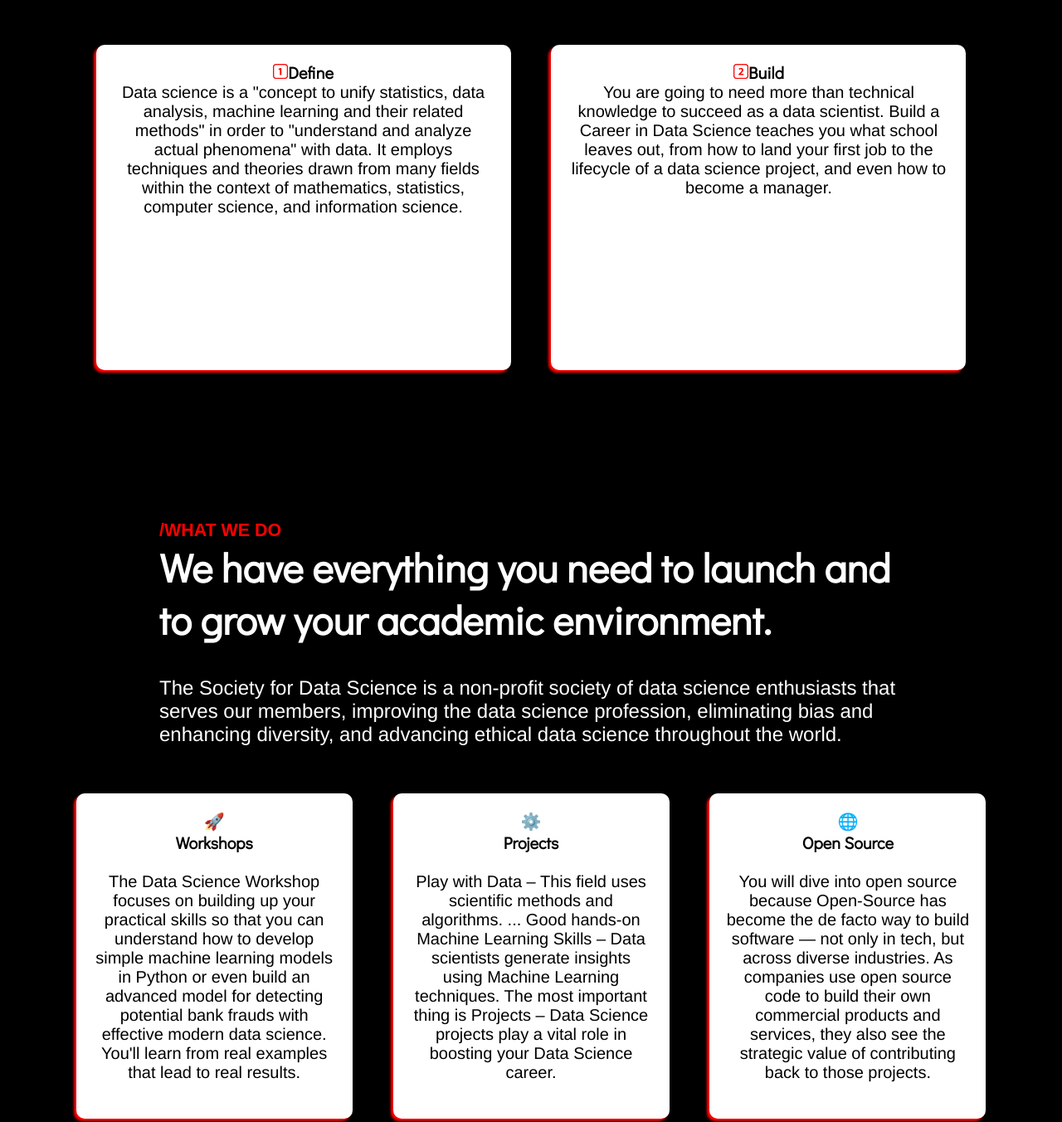
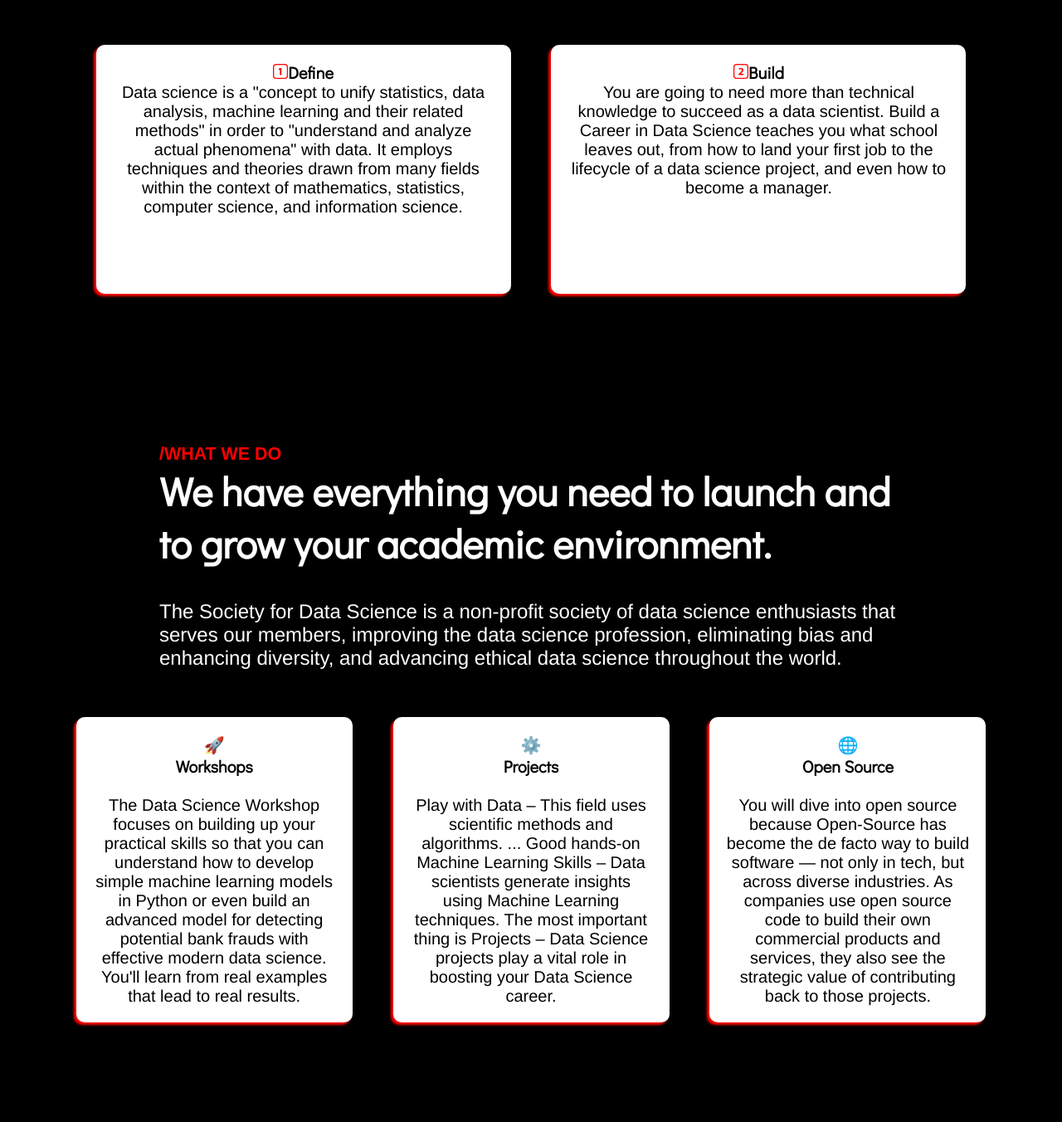
Before and after one commit to Amritashh-Krishna/SDSAbout, a plain HTML site: page index.html in a window 1280 px wide. Shown: the part 1385-2737 px from the top of the page at 83% size. Drawn offline with nearby package versions, Linux system fonts and the light colour scheme; a script that the page names is missing.

Commit message:
Update index.html

```diff
--- a/index.html
+++ b/index.html
@@ -63,14 +63,14 @@
         students of all levels and backgrounds can dive into the world of data science.</p>
     <br>
     <center><div>
-    <section class="testimonial" style="max-width:500px; color: black; font-size: 1.25rem; min-height: 49vh;">
+    <section class="testimonial" style="max-width:500px; color: black; font-size: 1.25rem; ">
         <h4 style=" font-family: 'Didact Gothic';"><img src="1.png" alt="2"  width="18px" height="18px">Define</h4>
         <p style=" font-family: 'Arimo';">Data science is a "concept to unify statistics, data analysis, machine learning and their
             related methods" in order to "understand and analyze actual phenomena" with data. It employs
             techniques and theories drawn from many fields within the context of mathematics, statistics,
             computer science, and information science.<br></p>
     </section>
-    <section class="testimonial" style="max-width: 500px; color: black; font-size: 1.25rem; min-height: 49vh;">
+    <section class="testimonial" style="max-width: 500px; color: black; font-size: 1.25rem; ">
         <h4 style=" font-family: 'Didact Gothic';"><img src="2.png" alt="2" width="18px" height="18px">Build</h4>
         <p style=" font-family: 'Arimo';">You are going to need more than technical knowledge to succeed as a data scientist. Build a
             Career in Data Science teaches you what school leaves out, from how to land your first job
@@ -86,21 +86,21 @@
         advancing ethical data science throughout the world.</p>
         <br>
     <center>
-    <section class="testimonial" style="max-width: 333px; color: black;  font-size: 1.25rem;min-height: 49vh;">
+    <section class="testimonial" style="max-width: 333px; color: black;  font-size: 1.25rem;">
         <h4 style="font-family: 'Didact Gothic';" ;>🚀<br>Workshops</h4><br>
         <p style="font-family: 'Arimo';">The Data Science Workshop focuses on building up your practical skills so that you can
             understand how to develop simple machine learning models in Python or even build an advanced
             model for detecting potential bank frauds with effective modern data science. You'll learn
             from real examples that lead to real results.</p>
     </section>
-    <section class="testimonial" style="max-width: 333px; color: black;  font-size: 1.25rem;min-height: 49vh;">
+    <section class="testimonial" style="max-width: 333px; color: black;  font-size: 1.25rem;">
         <h4 style="font-family: 'Didact Gothic';" >⚙️<br>Projects</h4><br>
         <p style="font-family: 'Arimo';">Play with Data – This field uses scientific methods and algorithms. ... Good hands-on Machine
             Learning Skills – Data scientists generate insights using Machine Learning techniques. The
             most important thing is Projects – Data Science projects play a vital role in boosting your Data
             Science career.</p>
     </section>
-    <section class="testimonial" style="max-width: 333px; color: black;  font-size: 1.25rem;min-height: 49vh;">
+    <section class="testimonial" style="max-width: 333px; color: black;  font-size: 1.25rem;">
         <h4 style="font-family: 'Didact Gothic';" >🌐<br>Open Source</h4><br>
         <p style="font-family: 'Arimo';">You will dive into open source because Open-Source has become the de facto way to build
             software — not only in tech, but across diverse industries. As companies use open source
```
